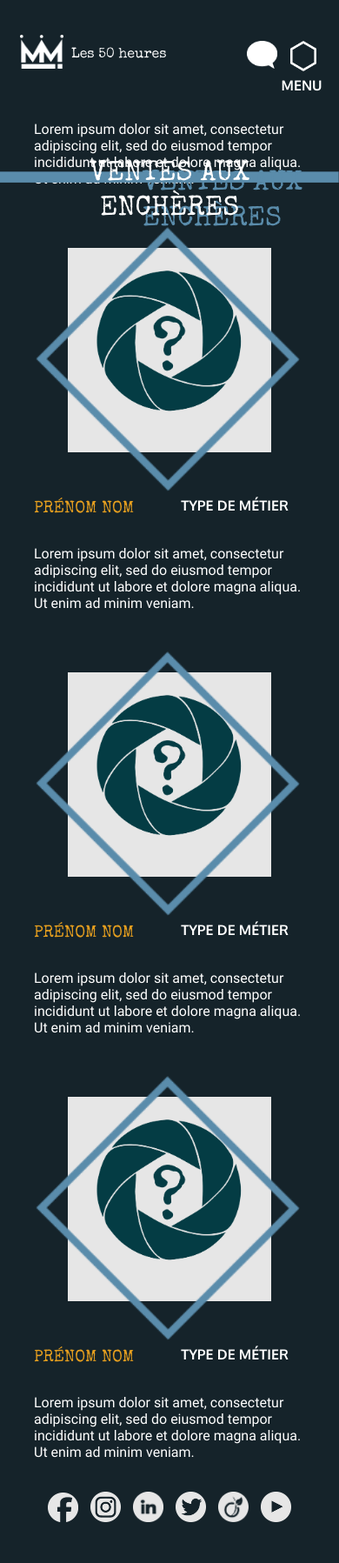
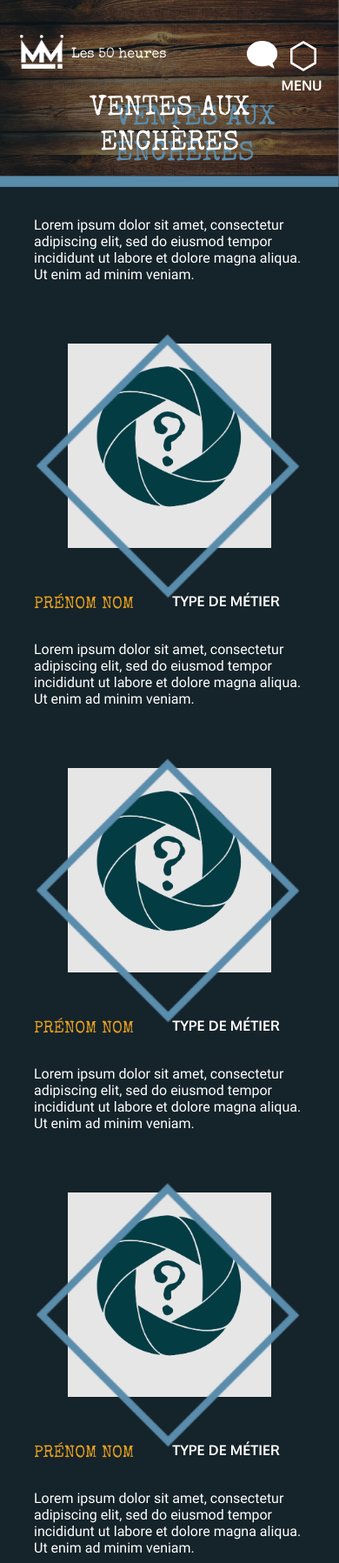
Before and after one commit to les50heures/les50heures, a PHP site: template templates/enchere.html.twig in a window 390 px wide. Shown: the top 1797 px of the page at 87% size. Before the commit the page ends 1750 px from the top, so only its background shows below. Run offline with PHP 8.4, Linux system fonts and the light colour scheme; the template is opened without the code that fills it, so the values that code supplies are empty; some libraries are stand-ins or nearby versions.

Commit message:
page enchere
css format mobile

```diff
--- a/css/style.css
+++ b/css/style.css
@@ -364,10 +364,7 @@ iframe {
 }
 
 /*S'inscrire*/
-.commencer {
-    margin: 30px 10%;
-}
-
+.commencer { margin: 30px 10%;  }
 .commencer h1 {
     width: 80%;
     margin-left: 10%;
@@ -409,13 +406,8 @@ iframe {
     color: black;
 }
 
-.ligne-separation {
-    display: none
-}
-
-.commencer .info {
-    color: #e38d13;
-}
+.ligne-separation { display: none  }
+.commencer .info { color: #e38d13; }
 
 /*Classement*/
 .tete_classement {
@@ -887,6 +879,10 @@ piece h1 {
     position: absolute;
     top: 75px;
 }
+.ligne_bleu_enchere {
+    position: relative;
+    top: 80px;
+}
 
 /* titre */
 .encheres {
@@ -901,7 +897,7 @@ piece h1 {
 .encheres .titre {  top: 85px;  }
 .encheres span {
     top: 16px;
-    left: 40%;
+    left: 30%;
 }
 .bandeau-ligne-bleu {
     top: 145px;
@@ -910,7 +906,7 @@ piece h1 {
 
 /*contenu*/
 .intro {
-    margin-top: 40px;
+    margin-top: 150px;
 }
 
 .photo-ancien {
@@ -925,7 +921,7 @@ piece h1 {
 
 .photo-ancien .cadre_enchere {
     position: relative;
-    top: -263px;
+    top: -250px;
     width: 130%;
     left: -16%;
 }
@@ -940,7 +936,7 @@ piece h1 {
     position: relative;
     left: 170px;
     bottom: 20px;
-    width: 200px;
+    width: 180px;
 }
 
 @media only screen and (max-width: 321px) {
--- a/templates/enchere.html.twig
+++ b/templates/enchere.html.twig
@@ -2,12 +2,12 @@
 {% block title %}Les 50 Heures | Enchère{% endblock %}
 {% block contenu %}
 
-    <div class="bandeau bandeau-bois">
+    <div id="header-bois" class="bandeau bandeau-bois">
         <div class="encheres">
             <h1 class="titre">Ventes aux enchères</h1>
             <span class="supperpose_titre">Ventes aux enchères</span>
         </div>
-        <img src="css/images-interface/ligne_bleu.png" alt="ligne">
+        <img class="ligne_bleu_enchere" src="css/images-interface/ligne_bleu.png" alt="ligne">
 
     </div>
 
```
